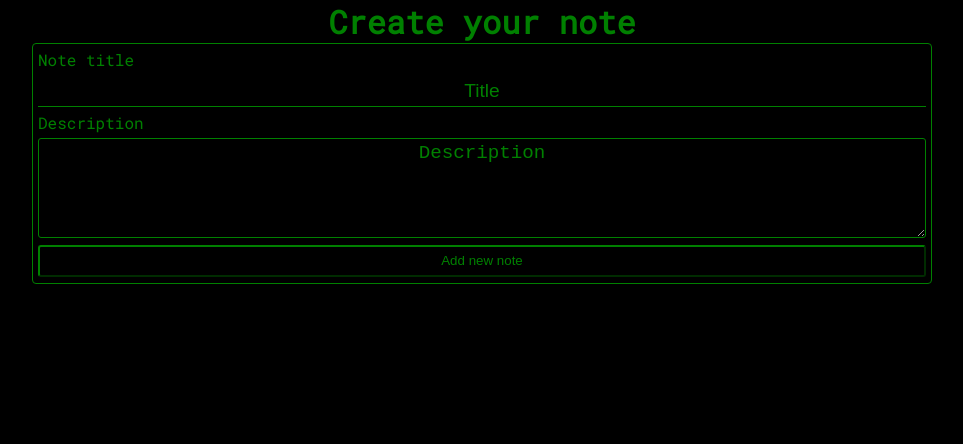
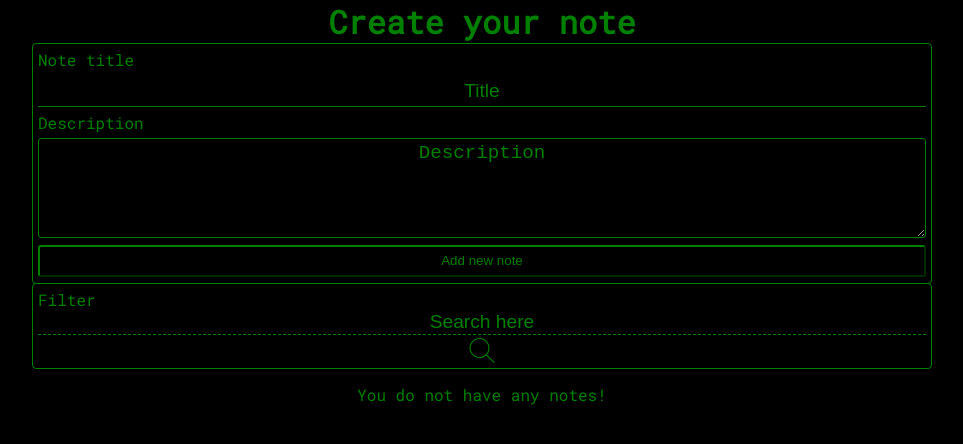
Before and after one commit to matvey84/filter-by-notes, a React (Create React App) app in the folder my-app/: page / in a window 1280 px wide. Shown: the top 444 px of the page, without its empty margins (158-1121 px from the left). Built offline with nearby package versions, Linux system fonts and the light colour scheme.

Commit message:
feat: add filter form

```diff
--- a/my-app/src/App.css
+++ b/my-app/src/App.css
@@ -2,6 +2,7 @@
 :root {
   --main-bg: #000000;
   --main-color: green;
+  --main-red-color: red;
 }
 
 *,
@@ -18,7 +19,8 @@
 }
 .App {
   width: 100vw;
-  height: 100vh;
+  height: auto;
+  min-height: 100vh;
   font-family: 'Roboto', sans-serif;
   font-family: 'Roboto Mono', monospace;
   background: var(--main-bg);
@@ -38,6 +40,7 @@
   width: 100%;
   border: 0 none;
 }
+
 .note-form-input_title,
 .edit-form-input_title {
   display: flex;
@@ -54,7 +57,8 @@
 }
 
 .note-form-input_title:focus,
-.edit-form-input_title:focus {
+.edit-form-input_title:focus,
+.filter-form-input_query:focus {
   outline: none;
   border: 1px dashed var(--main-color);
   border-radius: 3px;
--- a/my-app/src/App.tsx
+++ b/my-app/src/App.tsx
@@ -1,6 +1,7 @@
 import React from 'react';
 import './App.css';
 import CreateNoteForm from './components/createNoteForm/CreateNoteForm';
+import FilterForm from './components/filterForm/FilterForm';
 import NoteList from './components/noteList/NoteList';
 
 function App() {
@@ -8,6 +9,7 @@ function App() {
     <div className="App">
       <div className="container">
         <CreateNoteForm />
+        <FilterForm />
         <NoteList />
       </div>
     </div>
--- a/my-app/src/components/createNoteForm/createNoteFormStyle.css
+++ b/my-app/src/components/createNoteForm/createNoteFormStyle.css
@@ -24,6 +24,10 @@
   cursor: pointer;
   box-shadow: 0px 0px 12px 5px rgba(0, 128, 0, 0.2) inset;
 }
+.note-form_submit-button:hover:disabled{
+  border-radius: 3px;
+  box-shadow: 0px 0px 12px 5px rgba(255, 0, 0, 0.2) inset;
+}
 .note-form_submit-button:active{
   transform: scale(0.99);
   border: none;
--- /dev/null
+++ b/my-app/src/components/filterForm/FilterForm.tsx
@@ -0,0 +1,49 @@
+import React from 'react';
+import { SubmitHandler, useForm } from 'react-hook-form';
+import { useAppDispatch } from '../../redux/hooks';
+import { filterNoteAction, setIsFilterAction } from '../../redux/note-slice/noteSlice';
+import { IFilterQuery } from '../../types/type';
+import ButtonFilterNote from '../../ui/ButtonFilterNote';
+import ButtonResetFilter from '../../ui/ButtonResetFilter';
+import './filterFormStyle.css';
+
+export default function FilterForm() {
+  const dispatch = useAppDispatch();
+  const {
+    register,
+    handleSubmit,
+    formState: { isValid },
+  } = useForm<IFilterQuery>({ mode: 'all' });
+
+  const filterHandler: SubmitHandler<IFilterQuery> = (formData: IFilterQuery) => {
+    const { filterQuery } = formData;
+    dispatch(filterNoteAction(filterQuery));
+    dispatch(setIsFilterAction(true));
+  };
+
+  return (
+    <>
+      <form className="filter-form" onSubmit={handleSubmit(filterHandler)}>
+        <ButtonResetFilter />
+        <fieldset>
+          <legend> Filter</legend>
+          <input
+            autoComplete="off"
+            {...register('filterQuery', {
+              required: 'This field is required',
+              minLength: {
+                value: 1,
+                message: 'Should be min 1 character',
+              },
+            })}
+            className="filter-form-input_query"
+            type="text"
+            id="note-title"
+            placeholder="Search here"
+          />
+          <ButtonFilterNote isValid={isValid} />
+        </fieldset>
+      </form>
+    </>
+  );
+}
--- /dev/null
+++ b/my-app/src/components/filterForm/filterFormStyle.css
@@ -0,0 +1,33 @@
+.filter-form {
+  position: relative;
+  width: 100%;
+  max-width: 900px;
+  border: 1px solid var(--main-color);
+  padding: 5px;
+  border-radius: 4px;
+  margin-top: -16px;
+  margin-bottom: 15px;
+  overflow: hidden;
+}
+.filter-form fieldset {
+  display: flex;
+  flex-direction: column;
+  justify-content: space-between;
+  align-items: center;
+  display: flex;
+  width: 100%;
+  border: 0 none;
+}
+
+.filter-form-input_query {
+  display: flex;
+  width: 100%;
+  min-height: 24px;
+  border: none;
+  border-bottom: 1px dashed var(--main-color);
+  background: transparent;
+  color: var(--main-color);
+  padding: 1px 3px;
+  font-size: 1.2rem;
+  margin-bottom: 3px;
+}
--- a/my-app/src/components/noteList/NoteList.tsx
+++ b/my-app/src/components/noteList/NoteList.tsx
@@ -5,11 +5,20 @@ import NoteItem from '../noteItem/NoteItem';
 
 function NoteList() {
   const notes = useAppSelector((state) => state.noteSlice.noteList);
+  const filteredNotes = useAppSelector((state) => state.noteSlice.filteredNoteList);
+  const isFilter = useAppSelector((state) => state.noteSlice.isFilter);
+
   return (
     <>
-      {notes.map((note, i) => {
-        return <NoteItem index={i} note={note} key={nanoid()} />;
-      })}
+      {isFilter && filteredNotes.length > 0 ? (
+        filteredNotes.map((note, i) => <NoteItem index={i} note={note} key={nanoid()} />)
+      ) : isFilter && filteredNotes.length === 0 ? (
+        <span className="warning">No matches!</span>
+      ) : !isFilter && notes.length > 0 ? (
+        notes.map((note, i) => <NoteItem index={i} note={note} key={nanoid()} />)
+      ) : (
+        <span className="warning">You do not have any notes!</span>
+      )}
     </>
   );
 }
--- /dev/null
+++ b/my-app/src/ui/ButtonFilterNote.tsx
@@ -0,0 +1,17 @@
+import React from 'react';
+import { IncrGlassSVG } from './svgButtons';
+
+interface IProp {
+  isValid: boolean;
+}
+
+export default function ButtonFilterNote(props: IProp) {
+  const isValid = props.isValid;
+  return (
+    <>
+      <button disabled={!isValid} className="filter-form_submit-button" type="submit">
+        <IncrGlassSVG />
+      </button>
+    </>
+  );
+}
--- /dev/null
+++ b/my-app/src/ui/ButtonResetFilter.tsx
@@ -0,0 +1,23 @@
+import React from 'react';
+import { useAppDispatch, useAppSelector } from '../redux/hooks';
+import { resetFilterAction } from '../redux/note-slice/noteSlice';
+import { ResetButtonSVG } from './svgButtons';
+
+const ButtonResetFilter = () => {
+  const dispatch = useAppDispatch();
+  const isFilter = useAppSelector((state) => state.noteSlice.isFilter);
+
+  return (
+    <>
+      <button
+        disabled={!isFilter}
+        className="button-reset-filter"
+        onClick={() => dispatch(resetFilterAction())}
+      >
+        <ResetButtonSVG />
+      </button>
+    </>
+  );
+};
+
+export default ButtonResetFilter;
--- a/my-app/src/ui/buttons.css
+++ b/my-app/src/ui/buttons.css
@@ -1,5 +1,7 @@
 .button-edit-note,
-.button-delete-note {
+.button-delete-note,
+.filter-form_submit-button,
+.button-reset-filter {
     width: 25px;
     height: 25px;
     background-color: initial;
@@ -7,14 +9,49 @@
     cursor: pointer;
     margin: auto 5px auto 4px;
 }
+.button-reset-filter {
+  position: absolute;
+  top: 1px;
+  right: 0;
+  border: 1px solid var(--main-red-color);
+  border-radius: 3px;
+  transition: all .5s;
+}
+
+.filter-form_submit-button {
+  width: 100%;
+  height: 25px;
+  background-color: initial;
+  border: none;
+  cursor: pointer;
+  margin: auto 5px auto 4px;
+}
 
 .button-edit-note:hover,
-.button-delete-note:hover {
+.button-delete-note:hover,
+.filter-form_submit-button:hover {
     outline: 1px solid var(--main-color);
     border-radius: 3px;
+    box-shadow: 0px 0px 12px 5px rgba(0, 128, 0, 0.2) inset;
+}
+.button-reset-filter:hover {
+  box-shadow: 0px 0px 12px 5px rgba(255, 0, 0, 0.2) inset;
 }
 
-.button-delete-note svg {
+.filter-form_submit-button:hover:disabled {
+    outline: 1px solid var(--main-color);
+    border-radius: 3px;
+    box-shadow: 0px 0px 12px 5px rgba(255, 0, 0, 0.2) inset;
+}
+
+.button-reset-filter:disabled {
+  right: -100%;
+  transition: all .5s;
+}
+
+.button-delete-note svg,
+.filter-form_submit-button svg,
+.button-reset-filter svg {
     height: 100%;
     width: 100%;
 }
@@ -24,28 +61,60 @@
   height: 85%;
   width: 85%;
 }
-
-
 .button-edit-note .svg-icon path {
   fill: var(--main-color);
   height: 90%;
   width: 90%;
 }
 .button-edit-note:active,
-.button-delete-note:active {
+.button-delete-note:active,
+.filter-form_submit-button:active {
   background: var(--main-color);
   border-radius: 3px;
 }
 
 .button-edit-note:active .svg-icon path,
-.button-delete-note:active svg path {
+.button-delete-note:active svg path,
+.filter-form_submit-button:active svg path {
   fill: black;
 }
 
-
 .button-delete-note svg path {
-    fill: red;
+    fill: var(--main-red-color);
 }
 .button-delete-note:active svg path {
-  fill: red;
+  fill: var(--main-red-color);
 }
+
+.filter-form_submit-button svg path {
+  stroke: none;
+  stroke-width: 1;
+  stroke-dasharray: none;
+  stroke-linecap: butt;
+  stroke-linejoin: miter;
+  stroke-miterlimit: 10;
+  fill: var(--main-color);
+  fill-rule: nonzero;
+  opacity: 1;
+  transform: matrix(1 0 0 1 0 0);
+  margin-top: 2px;
+  margin-left: 2px;
+}
+.button-reset-filter svg path {
+  stroke: none;
+  stroke-width: 1;
+  stroke-dasharray: none;
+  stroke-linecap: butt;
+  stroke-linejoin: miter;
+  stroke-miterlimit: 10;
+  fill: var(--main-red-color);
+  fill-rule: nonzero;
+  opacity: 1;
+  transform: matrix(1 0 0 1 0 0);
+}
+.button-reset-filter:active svg path {
+  fill: var(--main-color)
+}
+.button-reset-filter:active {
+  border-color: var(--main-color);
+}
--- a/my-app/src/ui/svgButtons.tsx
+++ b/my-app/src/ui/svgButtons.tsx
@@ -46,14 +46,12 @@ export const DeleteNoteSVG = () => {
 };
 
 export const EditTaskSVG = () => {
-  // const { languageIndex } = useAppSelector((state) => state.settingsSlice);
   return (
     <svg
       className="svg-icon"
       viewBox="0 0 1276.000000 1280.000000"
       preserveAspectRatio="xMidYMid meet"
     >
-      {/* <title>{localeEN.tooltips.CHANGE_TASK[languageIndex]}</title> */}
       <metadata>Created by potrace 1.15, written by Peter Selinger 2001-2017</metadata>
       <g
         transform="translate(0.000000,1280.000000) scale(0.100000,-0.100000)"
@@ -90,6 +88,43 @@ l-81 -302 0 -135 0 -136 136 0 135 0 302 81 c166 45 325 87 352 94 28 8 86 23
     </svg>
   );
 };
+export const IncrGlassSVG = () => {
+  return (
+    <svg
+      xmlns="http://www.w3.org/2000/svg"
+      version="1.1"
+      width="25"
+      height="25"
+      viewBox="0 0 90 90"
+    >
+      <defs></defs>
+      <g>
+        <path d="M 89.414 86.586 L 62.862 60.034 c 5.931 -6.612 9.178 -15.063 9.178 -24.014 c 0 -9.622 -3.747 -18.667 -10.551 -25.47 C 54.687 3.747 45.641 0 36.02 0 c -9.622 0 -18.667 3.747 -25.47 10.55 C 3.747 17.353 0 26.398 0 36.02 c 0 9.621 3.747 18.667 10.55 25.469 c 6.803 6.804 15.848 10.551 25.47 10.551 c 8.951 0 17.402 -3.247 24.014 -9.178 l 26.552 26.552 C 86.977 89.805 87.488 90 88 90 s 1.023 -0.195 1.414 -0.586 C 90.195 88.633 90.195 87.367 89.414 86.586 z M 13.378 58.661 C 7.331 52.613 4 44.573 4 36.02 c 0 -8.553 3.331 -16.594 9.378 -22.642 S 27.467 4 36.02 4 c 8.553 0 16.593 3.331 22.641 9.378 S 68.04 27.467 68.04 36.02 c 0 8.553 -3.331 16.593 -9.379 22.641 S 44.573 68.04 36.02 68.04 C 27.467 68.04 19.426 64.709 13.378 58.661 z" />
+      </g>
+    </svg>
+  );
+};
+
+export const ResetButtonSVG = () => {
+  return (
+    <>
+      <svg
+        xmlns="http://www.w3.org/2000/svg"
+        version="1.1"
+        width="256"
+        height="256"
+        viewBox="0 0 90 90"
+        xmlSpace="preserve"
+      >
+        <defs></defs>
+        <g>
+          <path d="M 79.133 57.837 c -1.012 -0.443 -2.19 0.014 -2.637 1.023 C 70.996 71.339 58.633 79.401 45 79.401 c -17.205 0 -31.5 -12.696 -34.01 -29.211 l 4.442 4.407 c 0.784 0.777 2.051 0.773 2.829 -0.012 c 0.778 -0.783 0.773 -2.05 -0.011 -2.828 l -8.242 -8.178 c -0.012 -0.012 -0.027 -0.019 -0.039 -0.031 c -0.088 -0.083 -0.181 -0.158 -0.283 -0.224 c -0.037 -0.024 -0.076 -0.041 -0.114 -0.062 c -0.083 -0.047 -0.168 -0.091 -0.258 -0.125 c -0.043 -0.017 -0.088 -0.028 -0.132 -0.041 c -0.088 -0.027 -0.176 -0.05 -0.269 -0.065 c -0.053 -0.008 -0.106 -0.012 -0.16 -0.016 C 8.7 43.012 8.651 43 8.598 43 c -0.034 0 -0.066 0.008 -0.1 0.01 c -0.028 0.001 -0.056 -0.004 -0.084 -0.002 c -0.034 0.003 -0.065 0.015 -0.099 0.02 c -0.081 0.012 -0.16 0.028 -0.238 0.049 c -0.055 0.015 -0.11 0.031 -0.163 0.051 c -0.079 0.029 -0.154 0.064 -0.228 0.102 c -0.048 0.025 -0.097 0.049 -0.143 0.078 c -0.074 0.046 -0.142 0.1 -0.209 0.155 c -0.039 0.032 -0.08 0.061 -0.116 0.096 c -0.079 0.075 -0.148 0.159 -0.214 0.246 c -0.015 0.021 -0.035 0.036 -0.05 0.058 L 6.94 43.881 c 0 0 0 0.001 -0.001 0.001 l -6.585 9.535 c -0.628 0.909 -0.4 2.154 0.509 2.782 c 0.347 0.24 0.743 0.354 1.135 0.354 c 0.635 0 1.259 -0.302 1.647 -0.863 l 3.389 -4.907 C 9.832 69.224 25.791 83.401 45 83.401 c 15.218 0 29.018 -9 35.156 -22.928 C 80.602 59.463 80.144 58.282 79.133 57.837 z" />
+          <path d="M 89.646 36.583 c 0.628 -0.909 0.4 -2.155 -0.509 -2.782 c -0.909 -0.628 -2.156 -0.4 -2.782 0.509 l -3.389 4.907 C 80.168 20.776 64.209 6.598 45 6.598 c -15.218 0 -29.017 9 -35.156 22.928 c -0.445 1.011 0.013 2.191 1.023 2.637 c 1.01 0.446 2.192 -0.012 2.637 -1.023 C 19.004 18.661 31.367 10.598 45 10.598 c 17.204 0 31.499 12.695 34.009 29.21 l -4.441 -4.407 c -0.785 -0.778 -2.05 -0.773 -2.829 0.011 c -0.777 0.784 -0.772 2.05 0.011 2.829 l 8.236 8.171 c 0.001 0.001 0.001 0.001 0.002 0.002 l 0.005 0.005 c 0.022 0.022 0.049 0.038 0.072 0.058 c 0.073 0.066 0.146 0.13 0.227 0.185 c 0.039 0.026 0.083 0.044 0.124 0.067 c 0.072 0.041 0.142 0.084 0.219 0.116 c 0.05 0.021 0.104 0.031 0.155 0.048 c 0.072 0.023 0.142 0.05 0.217 0.065 c 0.129 0.026 0.261 0.04 0.394 0.04 c 0.062 0 0.123 -0.003 0.185 -0.009 c 0.032 -0.003 0.062 -0.015 0.094 -0.019 c 0.084 -0.012 0.166 -0.028 0.246 -0.05 c 0.054 -0.015 0.106 -0.03 0.158 -0.049 c 0.08 -0.029 0.156 -0.064 0.231 -0.103 c 0.048 -0.025 0.096 -0.049 0.143 -0.077 c 0.073 -0.046 0.14 -0.098 0.206 -0.153 c 0.04 -0.033 0.082 -0.062 0.119 -0.099 c 0.078 -0.075 0.147 -0.158 0.212 -0.245 c 0.016 -0.021 0.036 -0.037 0.051 -0.059 l 0.013 -0.018 c 0 0 0 -0.001 0.001 -0.001 L 89.646 36.583 z" />
+        </g>
+      </svg>
+    </>
+  );
+};
 // export const DefaultTaskIcon = () => {
 //   return (
 //     <svg width="1024" height="1024" viewBox="0 0 1024 1024">
```
Also changed, not shown: my-app/src/components/createNoteForm/CreateNoteForm.tsx (+7 -2 lines).
